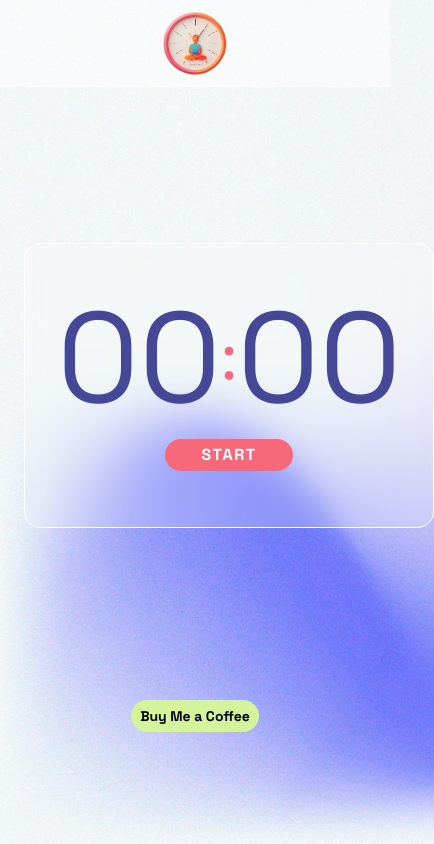
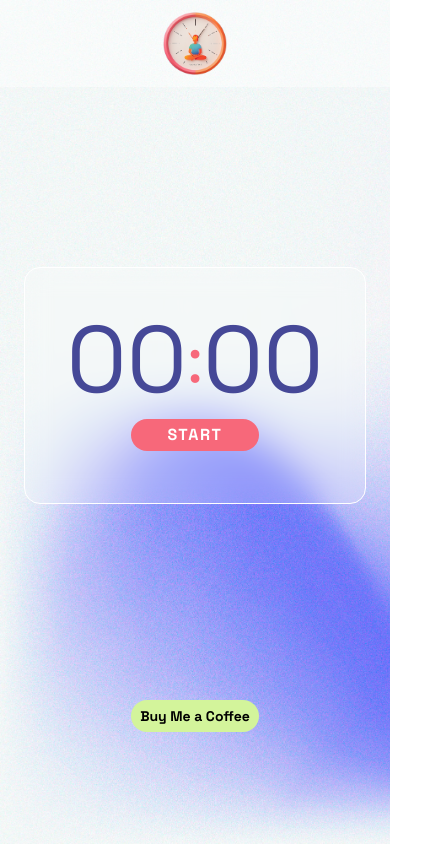
Before and after one commit to MattFabrizi/meditation-timer, a Next.js app: page / in a window 390 px wide. Shown: the whole page, 434 px wide, since content can reach past the window. Built offline with nearby package versions, Linux system fonts and the light colour scheme.

Commit message:
Mobile fix

```diff
--- a/tailwind.config.ts
+++ b/tailwind.config.ts
@@ -19,7 +19,7 @@ const config: Config = {
         'accent': '#d3f49b'
       },
       fontSize: {
-        'big-clamp': 'clamp(8rem, 1rem + 20vw, 20rem)',
+        'big-clamp': 'clamp(4rem, 1rem + 20vw, 20rem)',
         'small-clamp': 'clamp(4rem, 1rem + 10vw, 8rem)'
       },
     },
```
